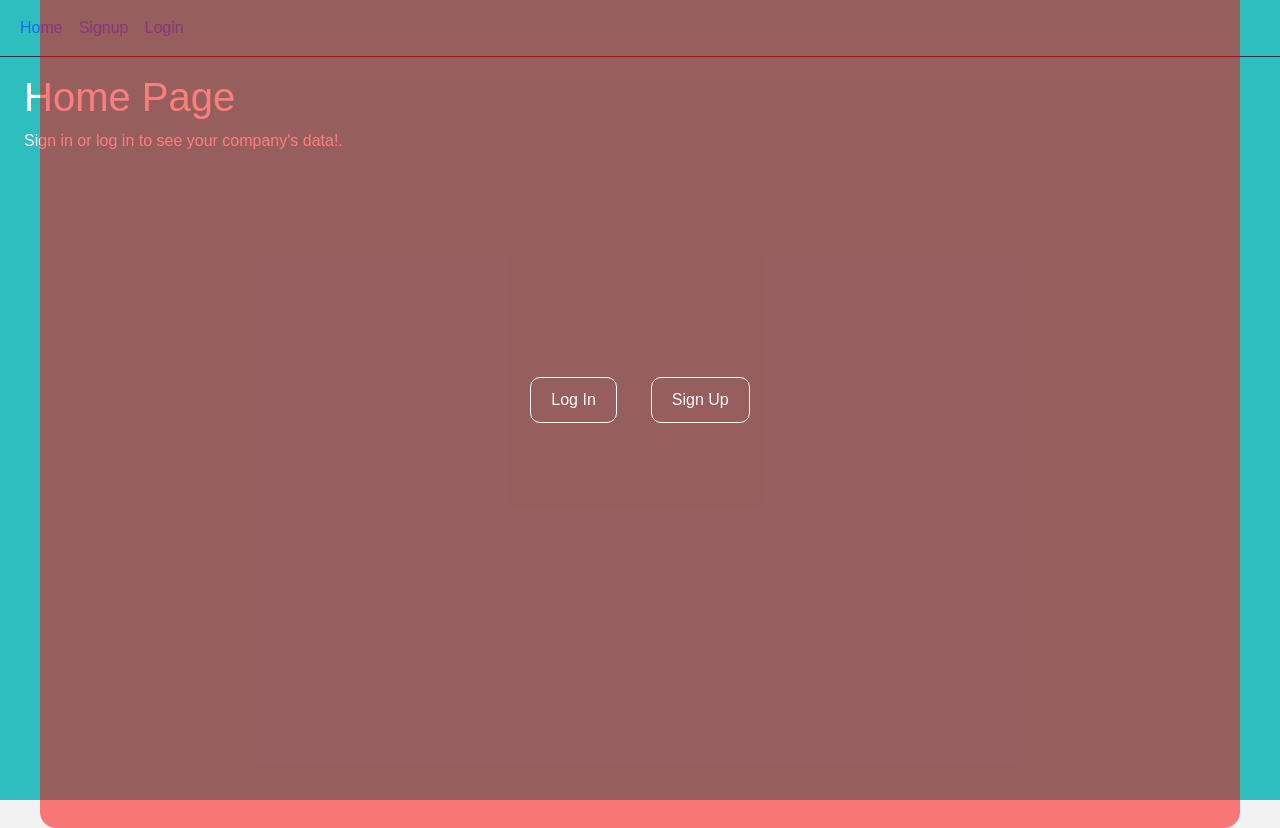
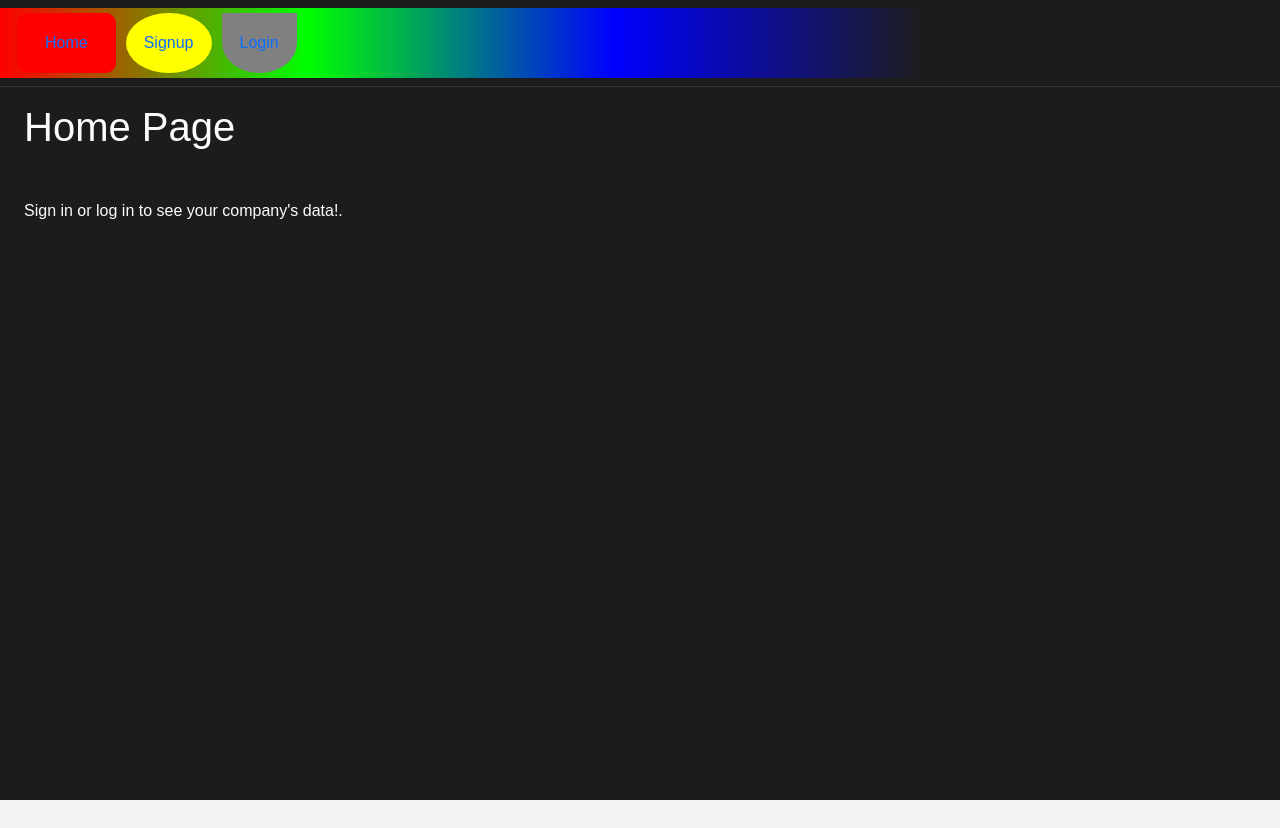
Before and after one commit to JacobDNelsonStone/business-dashboard-react, a React (Create React App) app in the folder client/: page / in a window 1280 px wide. After the commit the page ends 800 px from the top, so only its background shows below. Built offline with nearby package versions, Linux system fonts and the light colour scheme.

Commit message:
home page stylin

```diff
--- a/client/src/components/Container1.jsx
+++ b/client/src/components/Container1.jsx
@@ -2,55 +2,9 @@ import { Container, Row, Col, Button } from 'react-bootstrap';
 
 const Container1 = () => {
   return (
-    <Container
-      className="d-flex justify-content-center align-items-center"
-      style={{
-        backgroundColor: 'rgba(255, 0, 0, 0.5)',
-        borderRadius: '16px',
-        paddingTop: '400px',
-        paddingBottom: '400px',
-        position: 'absolute',
-        top: '50%',
-        left: '50%',
-        transform: 'translate(-50%, -50%)',
-      }}
-    >
-      <Row className="justify-content-center">
-        <Col xs="auto" className="text-center">
-          <Button
-            variant="outline-light"
-            style={{
-              borderRadius: '10px',
-              margin: '5px',
-              padding: '10px 20px',
-              opacity: '1',
-              transition: 'opacity 0.3s ease',
-            }}
-            onMouseEnter={(e) => (e.target.style.opacity = '0.8')}
-            onMouseLeave={(e) => (e.target.style.opacity = '1')}
-          >
-            Log In
-          </Button>
-        </Col>
-        <Col xs="auto" className="text-center">
-          <Button
-            variant="outline-light"
-            style={{
-              borderRadius: '10px',
-              margin: '5px',
-              padding: '10px 20px',
-              opacity: '1',
-              transition: 'opacity 0.3s ease',
-            }}
-            onMouseEnter={(e) => (e.target.style.opacity = '0.8')}
-            onMouseLeave={(e) => (e.target.style.opacity = '1')}
-          >
-            Sign Up
-          </Button>
-        </Col>
-      </Row>
-    </Container>
-  );
+    <Container/>
+
+    );
 };
 
 export default Container1;
--- a/client/src/components/Header.jsx
+++ b/client/src/components/Header.jsx
@@ -1,56 +1,190 @@
-import { useState } from "react"
-import { useEmployeeContext } from "../ctx/EmployeeContext"
-import { Navbar, Nav } from "react-bootstrap";
+import { useState } from "react";
+import { useEmployeeContext } from "../ctx/EmployeeContext";
+import { Navbar, Nav, Row } from "react-bootstrap";
 
 const Header = () => {
-  const { currEmployee, logout } = useEmployeeContext()
-  console.log(window.location.pathname)
-  console.log(currEmployee.status)
+  const { currEmployee, logout } = useEmployeeContext();
+  console.log(window.location.pathname);
+  console.log(currEmployee.status);
+  const [homeClicked, setHomeClicked] = useState(false);
+  const [signClicked, setSignClicked] = useState(false);
+  const [loginClicked, setLoginClicked] = useState(false);
+
+  const handleHomeClick = () => {
+    setHomeClicked(true);
+  };
+
+  const handleSignClick = () => {
+    setSignClicked(true);
+  };
+
+  const handleLoginClick = () => {
+    setLoginClicked(true);
+  };
+
   return (
     <header className="pb-0 mb-0" style={{ borderBottom: "1px solid #333" }}>
-      <Navbar bg="" variant="#2FBEBE" expand="md" style={{ justifyContent: "space-between", border: "0px" }}>
-        <div className="container-fluid" style={{ width: "65%"}}>
+      <Navbar
+        bg=""
+        variant="#2FBEBE"
+        expand="md"
+        style={{ justifyContent: "space-between", border: "0px" }}
+      >
+        <div
+          className="container-fluid d-flex "
+          style={{ width: "90%", flexWrap: "wrap",  backgroundImage: 'linear-gradient(to right, #ff0000, #00ff00, #0000ff, transparent)',}}
+        >
           <Navbar.Toggle aria-controls="basic-navbar-nav" />
           <Navbar.Collapse id="basic-navbar-nav">
 
+
             {/* Add the activeKey code below and the rest shoud work  */}
             <Nav className="me-auto" activeKey={window.location.pathname}>
-              <li><Nav.Link href="/">Home</Nav.Link></li>
+              <li
+                variant="outline-light"
+                style={{
+                  width: "65%",
+                  backgroundColor: homeClicked ? "rgba(255, 0, 0, 0.5)" : "red",
+                  borderRadius: "10px",
+                  margin: "5px",
+                  padding: "10px 20px",
+                  opacity: homeClicked ? "0.8" : "1",
+                  transition: "opacity 0.3s ease",
+                  clipPath: homeClicked
+                    ? "polygon(0 0, 100% 0, 100% 80%, 50% 100%, 0 80%)"
+                    : "none",
+                  transform: homeClicked ? "rotate(180deg)" : "none",
+                  position: "static",
+                }}
+                onMouseEnter={(e) => (e.target.style.opacity = "0.9")}
+                onMouseLeave={(e) =>
+                  (e.target.style.opacity = homeClicked ? "0.8" : "1")
+                }
+                onClick={handleHomeClick}
+              >
+                <div
+                  style={{ transform: homeClicked ? "rotate(-45deg)" : "none" }}
+                ></div>
+                <Nav.Link href="/">Home</Nav.Link>
+              </li>
 
               {/* Changes nav links depending on the user's status,  */}
-              { currEmployee.status === "notfound" && (
+              {currEmployee.status === "notfound" && (
                 <>
-                  <li><Nav.Link href="/signup">Signup</Nav.Link></li>
-                  <li><Nav.Link href="/login">Login</Nav.Link></li>
+                  <li
+                    variant="outline-light"
+                    style={{
+                      backgroundColor: signClicked ? "darkred" : "yellow",
+                      borderRadius: "50%",
+                      margin: "5px",
+                      padding: "10px",
+                      opacity: "1",
+                      position: "static",
+                      transition: "background-color 0.3s ease",
+                      clipPath: signClicked
+                        ? "polygon(50% 0, 80% 40%, 100% 40%, 85% 60%, 100% 100%, 50% 80%, 0 100%, 15% 60%, 0 40%, 20% 40%)"
+                        : "none",
+                      transform: signClicked ? "translateY(4px)" : "none",
+                    }}
+                    onMouseEnter={(e) => (e.target.style.opacity = "0.9")}
+                    onMouseLeave={(e) => (e.target.style.opacity = "1")}
+                    onClick={handleSignClick}
+                  >
+                    <Nav.Link href="/signup">Signup</Nav.Link>
+                  </li>
+                  <li
+                    variant="outline-light"
+                    style={{
+                      backgroundColor: loginClicked ? "darkred" : "gray",
+                      borderRadius: "0 0 50% 50%",
+                      margin: "5px",
+                      padding: "10px",
+                      opacity: "1",
+                      transition: "background-color 0.3s ease",
+                      clipPath: loginClicked
+                        ? "polygon(0 0, 100% 0, 50% 100%)"
+                        : "none",
+                      transform: loginClicked ? "translateY(4px)" : "none",
+                    }}
+                    onMouseEnter={(e) => (e.target.style.opacity = "0.9")}
+                    onMouseLeave={(e) => (e.target.style.opacity = "1")}
+                    onClick={handleLoginClick}
+                  >
+                    <Nav.Link href="/login">Login</Nav.Link>
+                  </li>
                 </>
               )}
-              { currEmployee.status === "searching" && (
+              {currEmployee.status === "searching" && (
                 <>
-                  <li><Nav.Link href="/signup">Signup</Nav.Link></li>
-                  <li><Nav.Link href="/login">Login</Nav.Link></li>
+                  <li
+                    variant="outline-light"
+                    style={{
+                      backgroundColor: signClicked ? "darkred" : "yellow",
+                      borderRadius: "50%",
+                      margin: "5px",
+                      padding: "10px",
+                      opacity: "1",
+                      position: "static",
+                      transition: "background-color 0.3s ease",
+                      clipPath: signClicked
+                        ? "polygon(50% 0, 80% 40%, 100% 40%, 85% 60%, 100% 100%, 50% 80%, 0 100%, 15% 60%, 0 40%, 20% 40%)"
+                        : "none",
+                      transform: signClicked ? "translateY(4px)" : "none",
+                    }}
+                    onMouseEnter={(e) => (e.target.style.opacity = "0.9")}
+                    onMouseLeave={(e) => (e.target.style.opacity = "1")}
+                    onClick={handleSignClick}
+                  >
+                    <Nav.Link href="/signup">Signup</Nav.Link>
+                  </li>
+                  <li
+                    variant="outline-light"
+                    style={{
+                      backgroundColor: loginClicked ? "darkred" : "gray",
+                      borderRadius: "0 0 50% 50%",
+                      margin: "5px",
+                      padding: "10px",
+                      opacity: "1",
+                      transition: "background-color 0.3s ease",
+                      clipPath: loginClicked
+                        ? "polygon(0 0, 100% 0, 50% 100%)"
+                        : "none",
+                      transform: loginClicked ? "translateY(4px)" : "none",
+                    }}
+                    onMouseEnter={(e) => (e.target.style.opacity = "0.9")}
+                    onMouseLeave={(e) => (e.target.style.opacity = "1")}
+                    onClick={handleLoginClick}
+                  >
+                    <Nav.Link href="/login">Login</Nav.Link>
+                  </li>
                 </>
               )}
             </Nav>
           </Navbar.Collapse>
         </div>
         <div style={{ width: "35%", paddingRight: "10px" }}>
-
           {/* if user is "found" (signed-in), give option to Logout */}
-          { currEmployee.status === "found" && (
-            <ul className="navbar-nav me-auto mb-2 mb-lg-0" style={{ display: "flex", justifyContent: "flex-end"}}>
+          {currEmployee.status === "found" && (
+            <ul
+              className="navbar-nav me-auto mb-2 mb-lg-0"
+              style={{ display: "flex", justifyContent: "flex-end" }}
+            >
               <li className="nav-item">
-                  <span className="nav-link active">Welcome back, {currEmployee.data.fname}</span>
+                <span className="nav-link active">
+                  Welcome back, {currEmployee.data.fname}
+                </span>
               </li>
               <li className="nav-item">
-                <a className="nav-link active" onClick={logout}>Logout</a>
+                <a className="nav-link active" onClick={logout}>
+                  Logout
+                </a>
               </li>
             </ul>
           )}
         </div>
       </Navbar>
     </header>
-  )
-}
+  );
+};
 
-
-export default Header
+export default Header;
--- a/client/src/components/Wrapper.jsx
+++ b/client/src/components/Wrapper.jsx
@@ -5,7 +5,7 @@
 const Wrapper = ({children}) => {
 
   return (
-    <div style={{ padding: 0, margin: 0, height: "100vh", backgroundColor: "#2FBEBE"}}>
+    <div style={{ padding: 0, margin: 0, height: "100vh", backgroundColor: "#1C1C1E"}}>
       { children }
 
     </div>
--- a/client/src/styles/global.css
+++ b/client/src/styles/global.css
@@ -12,6 +12,7 @@ body {
 body {
   background-color: #f2f2f2;
 }
+
 .container {
   max-width: 1200px;
   margin: 0 auto;
@@ -76,6 +77,7 @@ button {
   cursor: pointer;
 }
 
+
 button:hover {
   background-color: #555;
 }
```
